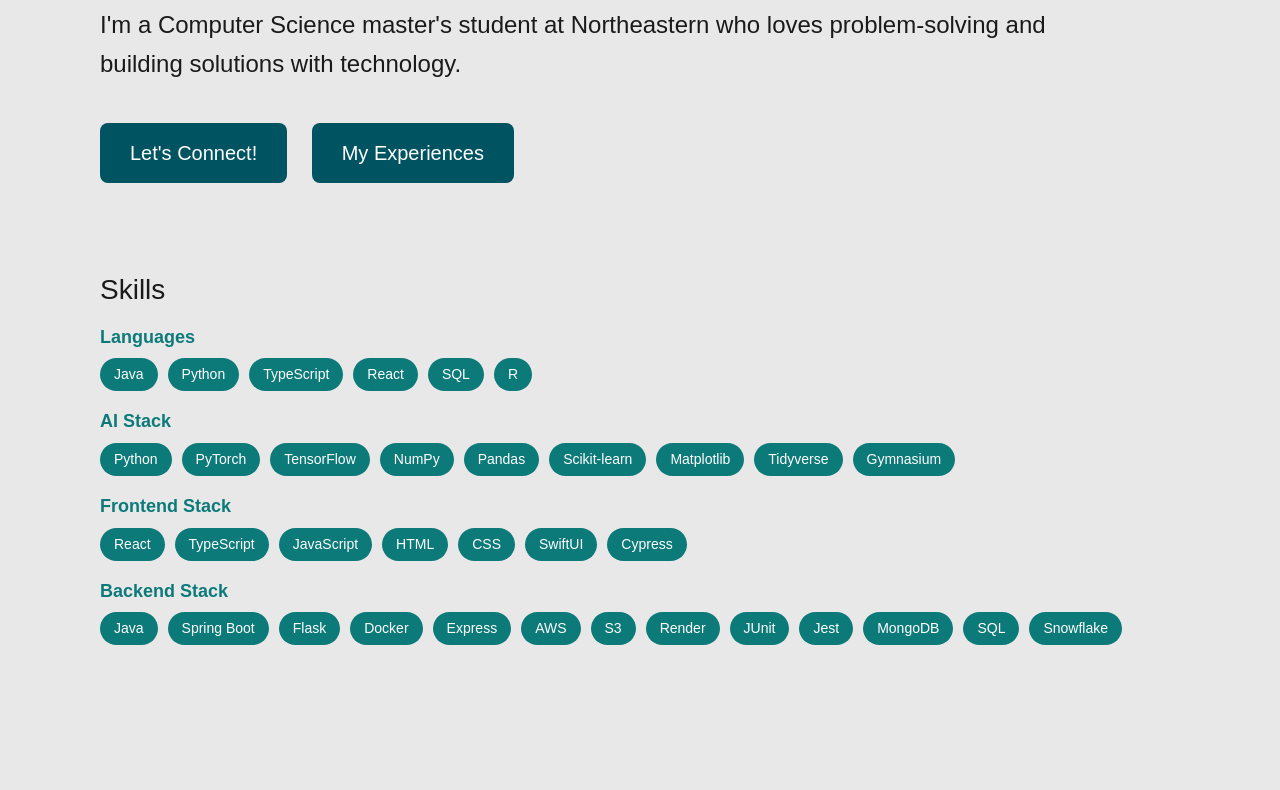
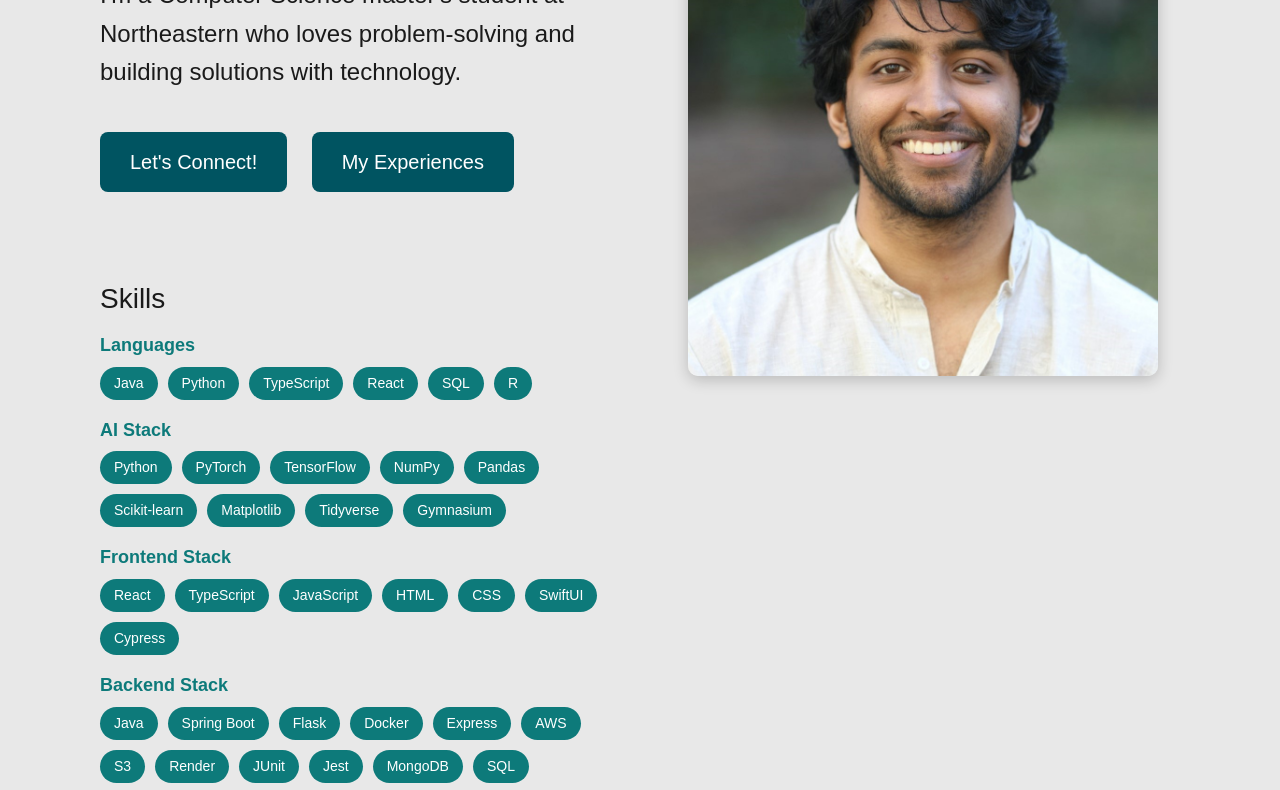
Before and after one commit to kashish-219/HomepageTarunBadarvada, a plain HTML site: page index.html in a window 1280 px wide. Shown: the part 244-1034 px from the top of the page. Before the commit the page ends 989 px from the top, so only its background shows below. Drawn offline with nearby package versions, Linux system fonts and the light colour scheme.

Commit message:
fix margins for home page

```diff
--- a/styles.css
+++ b/styles.css
@@ -43,19 +43,9 @@
     opacity: 0.7;
 }
 
-.main-section {
-    display: flex;
-    justify-content: space-between;
-    align-items: center;
-    padding: 80px 100px;
-    gap: 50px;
-}
-
-.main-section {
-    display: flex;
-    justify-content: space-between;
-    align-items: flex-start; /* Changed from center to flex-start */
-    gap: 50px;
+.main-content {
+    flex: 1;
+    max-width: 600px;
 }
 
 .main-section h1 {
@@ -150,3 +140,13 @@
     border-radius: 10px;
     box-shadow: 0 4px 15px rgba(0, 0, 0, 0.2);
 }
+
+.main-section {
+    display: flex;
+    justify-content: center; /* Changed from space-between */
+    align-items: flex-start;
+    padding: 0 100px;
+    gap: 50px; /* Adjust this to control spacing between left and right */
+    max-width: 1400px; /* Add max-width to contain the section */
+    margin: 50px auto;
+}
```
